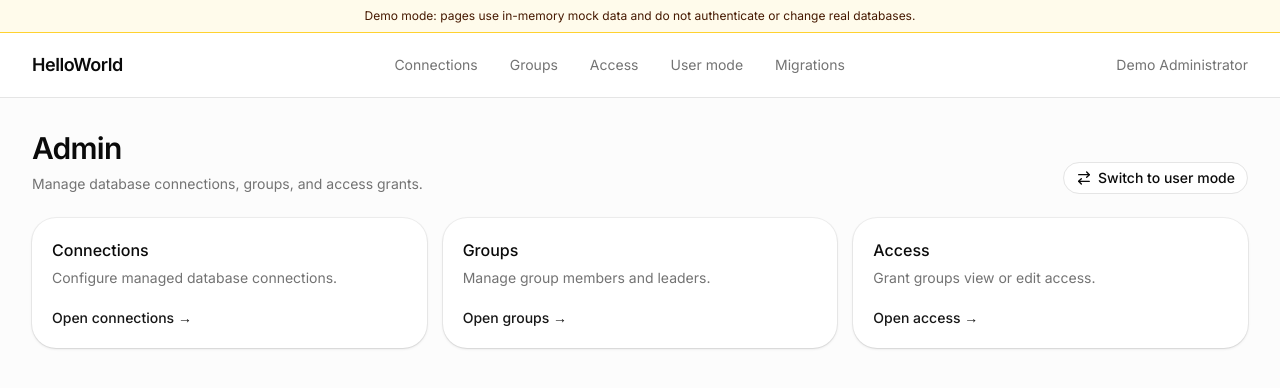
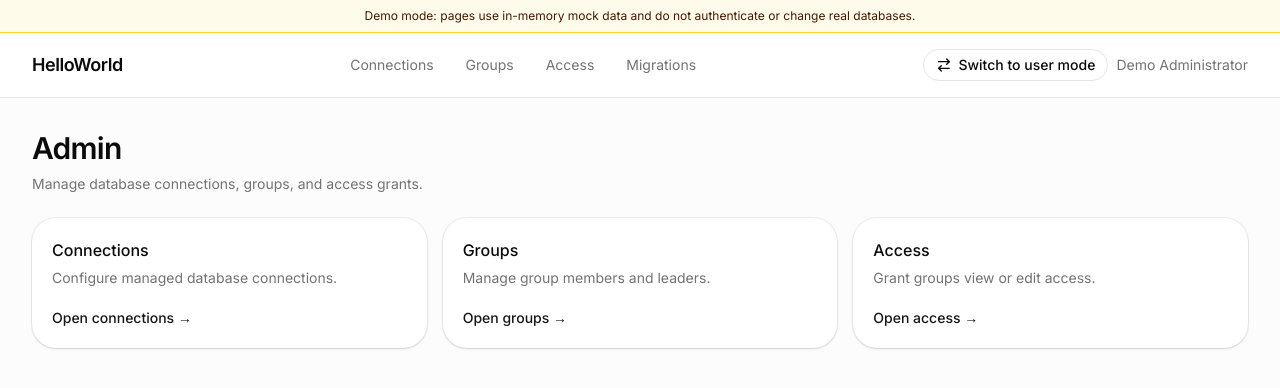
Before and after one commit to SlackingSlothh/hello-world, a Next.js app in the folder frontend/: page /admin in a window 1280 px wide. Shown: the top 388 px of the page. Built offline with nearby package versions, Linux system fonts and the light colour scheme.

Commit message:
fix: inconsistent mode switch

```diff
--- a/frontend/src/app/admin/page.tsx
+++ b/frontend/src/app/admin/page.tsx
@@ -1,7 +1,5 @@
 import { AdminHome } from "@/components/pages/page-clients";
-import { mockAuth } from "@/lib/mock-data";
 
-export default async function AdminPage() {
-  const user = await mockAuth.requireAdmin();
-  return <AdminHome isAdmin={user.isAdmin} />;
+export default function AdminPage() {
+  return <AdminHome />;
 }
--- a/frontend/src/components/index.ts
+++ b/frontend/src/components/index.ts
@@ -6,6 +6,7 @@ export * from "./shared/async-states";
 export * from "./shared/confirm-dialog";
 export * from "./shared/data-table";
 export * from "./shared/layouts";
+export * from "./shared/mode-switch-control";
 export * from "./shared/page-header";
 export * from "./shared/pagination-controls";
 export * from "./shared/status-badge";
--- a/frontend/src/components/pages/page-clients.tsx
+++ b/frontend/src/components/pages/page-clients.tsx
@@ -14,7 +14,6 @@ import {
 } from "@/components/ui/card";
 import {
   AccessGrantMatrix,
-  AdminModeSwitcher,
   ConnectionForm,
   ConnectionList,
   GroupEditor,
@@ -106,23 +105,10 @@ function safeReturnPath(path?: string) {
   return "/db";
 }
 
-export function AdminHome({ isAdmin }: { isAdmin: boolean }) {
-  const router = useRouter();
-  const [mode, setMode] = useState<"user" | "admin">("admin");
+export function AdminHome() {
   return (
     <div>
       <PageHeader
-        actions={
-          isAdmin ? (
-            <AdminModeSwitcher
-              mode={mode}
-              onSwitch={(nextMode) => {
-                setMode(nextMode);
-                router.push(nextMode === "admin" ? "/admin" : "/db");
-              }}
-            />
-          ) : undefined
-        }
         description="Manage database connections, groups, and access grants."
         title="Admin"
       />
--- a/frontend/src/components/shared/layouts.tsx
+++ b/frontend/src/components/shared/layouts.tsx
@@ -1,5 +1,6 @@
 import Link from "next/link";
 import type { ReactNode } from "react";
+import { ModeSwitchControl } from "@/components/shared/mode-switch-control";
 
 type LayoutProps = {
   children: ReactNode;
@@ -70,15 +71,19 @@ export function AuthenticatedLayout({
   return (
     <Shell
       identity={
-        userName ? (
-          <span className="text-sm text-muted-foreground">{userName}</span>
-        ) : undefined
+        <div className="flex flex-wrap items-center gap-2">
+          {isAdmin ? (
+            <ModeSwitchControl mode="user" />
+          ) : null}
+          {userName ? (
+            <span className="text-sm text-muted-foreground">{userName}</span>
+          ) : undefined}
+        </div>
       }
       navigation={
         <>
           <NavLink href="/db">Databases</NavLink>
           <NavLink href="/migration">Migrations</NavLink>
-          {isAdmin ? <NavLink href="/admin">Administration</NavLink> : null}
         </>
       }
     >
@@ -94,16 +99,18 @@ export function AdminLayout({
   return (
     <Shell
       identity={
-        userName ? (
-          <span className="text-sm text-muted-foreground">{userName}</span>
-        ) : undefined
+        <div className="flex flex-wrap items-center gap-2">
+          <ModeSwitchControl mode="admin" />
+          {userName ? (
+            <span className="text-sm text-muted-foreground">{userName}</span>
+          ) : null}
+        </div>
       }
       navigation={
         <>
           <NavLink href="/admin/connections">Connections</NavLink>
           <NavLink href="/admin/groups">Groups</NavLink>
           <NavLink href="/admin/access">Access</NavLink>
-          <NavLink href="/db">User mode</NavLink>
           <NavLink href="/migration">Migrations</NavLink>
         </>
       }
--- /dev/null
+++ b/frontend/src/components/shared/mode-switch-control.tsx
@@ -0,0 +1,21 @@
+"use client";
+
+import { useTransition } from "react";
+import { useRouter } from "next/navigation";
+import { AdminModeSwitcher } from "@/components/admin/admin-panels";
+
+export function ModeSwitchControl({ mode }: { mode: "user" | "admin" }) {
+  const router = useRouter();
+  const [isPending, startTransition] = useTransition();
+  const destination = mode === "admin" ? "/db" : "/admin";
+
+  return (
+    <AdminModeSwitcher
+      busy={isPending}
+      mode={mode}
+      onSwitch={() => {
+        startTransition(() => router.push(destination));
+      }}
+    />
+  );
+}
```
